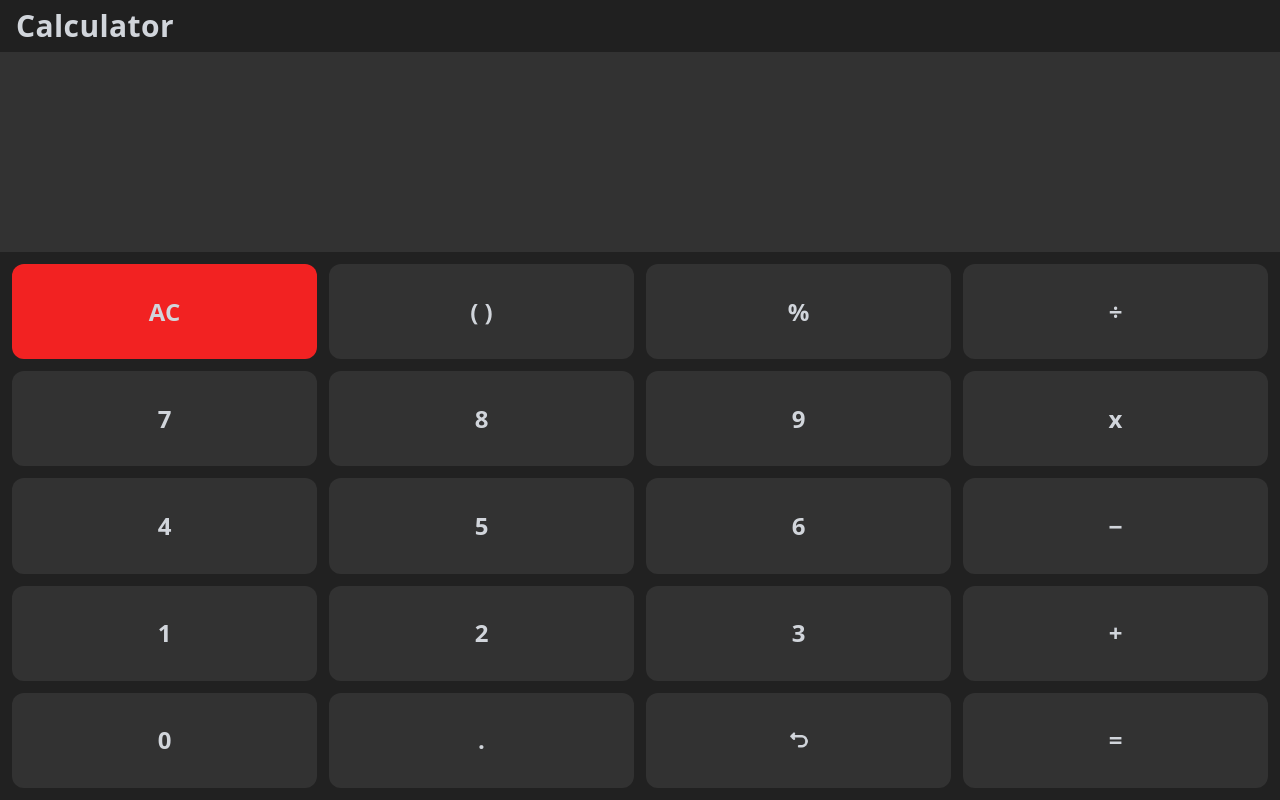
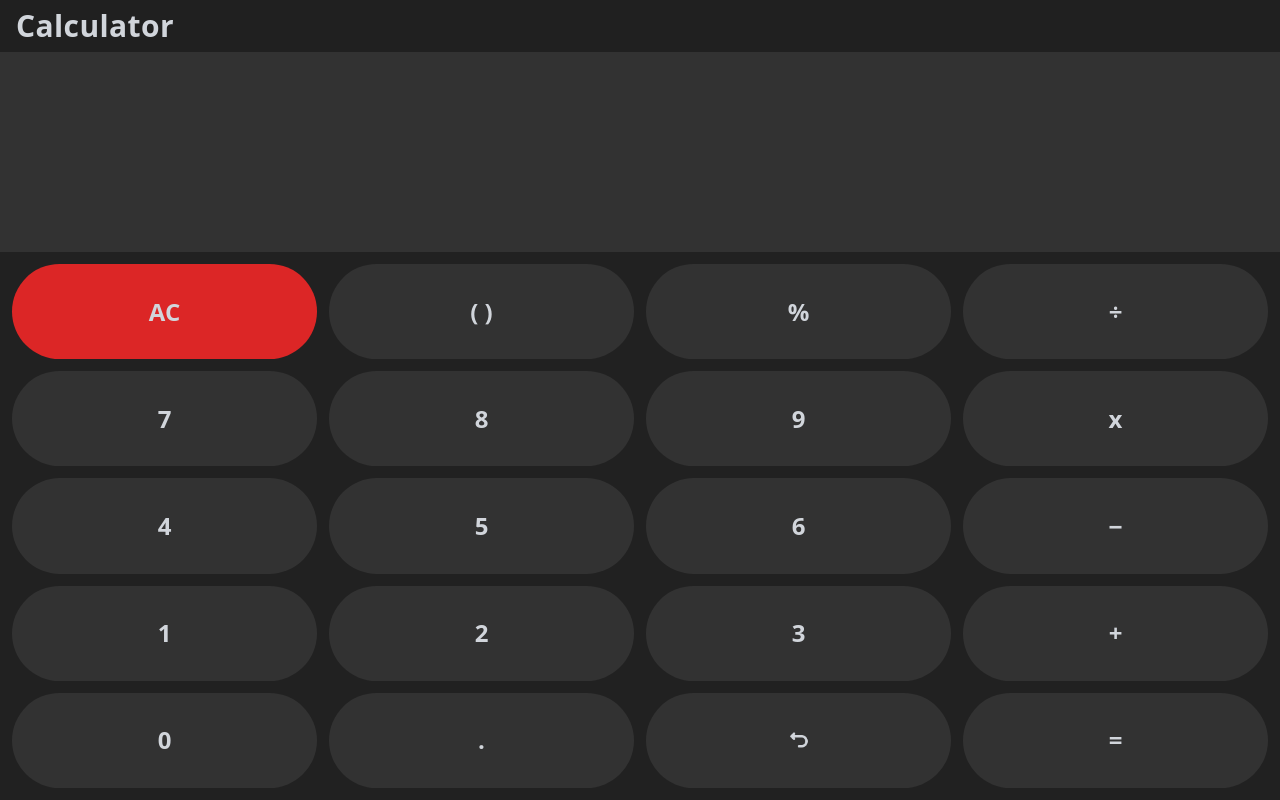
Before and after one commit to itsroyalrao/calculator, a React (Vite) app: page / in a window 1280 px wide. Built offline with nearby package versions, Linux system fonts and the light colour scheme.

Commit message:
eighteenteenth commit

```diff
--- a/src/pages/home/Home.jsx
+++ b/src/pages/home/Home.jsx
@@ -7,64 +7,64 @@ function Home() {
         <Header />
         <div className="w-full h-[25%] bg-[#323232]"></div>
         <div className="w-full grow grid grid-cols-4 gap-3 bg-[#212121] font-bold p-3 text-2xl">
-          <div className="flex justify-center items-center bg-[#f22222] rounded-xl sm:cursor-pointer hover:bg-[#484848]">
+          <div className="flex justify-center items-center bg-red-600 rounded-full sm:cursor-pointer active:rounded-xl sm:hover:bg-red-500">
             AC
           </div>
-          <div className="flex justify-center items-center bg-[#323232] rounded-xl sm:cursor-pointer hover:bg-[#484848]">
+          <div className="flex justify-center items-center bg-[#323232] rounded-full sm:cursor-pointer active:rounded-xl sm:hover:bg-[#484848]">
             ( )
           </div>
-          <div className="flex justify-center items-center bg-[#323232] rounded-xl sm:cursor-pointer hover:bg-[#484848]">
+          <div className="flex justify-center items-center bg-[#323232] rounded-full sm:cursor-pointer active:rounded-xl sm:hover:bg-[#484848]">
             %
           </div>
-          <div className="flex justify-center items-center bg-[#323232] rounded-xl sm:cursor-pointer hover:bg-[#484848]">
+          <div className="flex justify-center items-center bg-[#323232] rounded-full sm:cursor-pointer active:rounded-xl sm:hover:bg-[#484848]">
             ÷
           </div>
-          <div className="flex justify-center items-center bg-[#323232] rounded-xl sm:cursor-pointer hover:bg-[#484848]">
+          <div className="flex justify-center items-center bg-[#323232] rounded-full sm:cursor-pointer active:rounded-xl sm:hover:bg-[#484848]">
             7
           </div>
-          <div className="flex justify-center items-center bg-[#323232] rounded-xl sm:cursor-pointer hover:bg-[#484848]">
+          <div className="flex justify-center items-center bg-[#323232] rounded-full sm:cursor-pointer active:rounded-xl sm:hover:bg-[#484848]">
             8
           </div>
-          <div className="flex justify-center items-center bg-[#323232] rounded-xl sm:cursor-pointer hover:bg-[#484848]">
+          <div className="flex justify-center items-center bg-[#323232] rounded-full sm:cursor-pointer active:rounded-xl sm:hover:bg-[#484848]">
             9
           </div>
-          <div className="flex justify-center items-center bg-[#323232] rounded-xl sm:cursor-pointer hover:bg-[#484848]">
+          <div className="flex justify-center items-center bg-[#323232] rounded-full sm:cursor-pointer active:rounded-xl sm:hover:bg-[#484848]">
             x
           </div>
-          <div className="flex justify-center items-center bg-[#323232] rounded-xl sm:cursor-pointer hover:bg-[#484848]">
+          <div className="flex justify-center items-center bg-[#323232] rounded-full sm:cursor-pointer active:rounded-xl sm:hover:bg-[#484848]">
             4
           </div>
-          <div className="flex justify-center items-center bg-[#323232] rounded-xl sm:cursor-pointer hover:bg-[#484848]">
+          <div className="flex justify-center items-center bg-[#323232] rounded-full sm:cursor-pointer active:rounded-xl sm:hover:bg-[#484848]">
             5
           </div>
-          <div className="flex justify-center items-center bg-[#323232] rounded-xl sm:cursor-pointer hover:bg-[#484848]">
+          <div className="flex justify-center items-center bg-[#323232] rounded-full sm:cursor-pointer active:rounded-xl sm:hover:bg-[#484848]">
             6
           </div>
-          <div className="flex justify-center items-center bg-[#323232] rounded-xl sm:cursor-pointer hover:bg-[#484848]">
+          <div className="flex justify-center items-center bg-[#323232] rounded-full sm:cursor-pointer active:rounded-xl sm:hover:bg-[#484848]">
             −
           </div>
-          <div className="flex justify-center items-center bg-[#323232] rounded-xl sm:cursor-pointer hover:bg-[#484848]">
+          <div className="flex justify-center items-center bg-[#323232] rounded-full sm:cursor-pointer active:rounded-xl sm:hover:bg-[#484848]">
             1
           </div>
-          <div className="flex justify-center items-center bg-[#323232] rounded-xl sm:cursor-pointer hover:bg-[#484848]">
+          <div className="flex justify-center items-center bg-[#323232] rounded-full sm:cursor-pointer active:rounded-xl sm:hover:bg-[#484848]">
             2
           </div>
-          <div className="flex justify-center items-center bg-[#323232] rounded-xl sm:cursor-pointer hover:bg-[#484848]">
+          <div className="flex justify-center items-center bg-[#323232] rounded-full sm:cursor-pointer active:rounded-xl sm:hover:bg-[#484848]">
             3
           </div>
-          <div className="flex justify-center items-center bg-[#323232] rounded-xl sm:cursor-pointer hover:bg-[#484848]">
+          <div className="flex justify-center items-center bg-[#323232] rounded-full sm:cursor-pointer active:rounded-xl sm:hover:bg-[#484848]">
             +
           </div>
-          <div className="flex justify-center items-center bg-[#323232] rounded-xl sm:cursor-pointer hover:bg-[#484848]">
+          <div className="flex justify-center items-center bg-[#323232] rounded-full sm:cursor-pointer active:rounded-xl sm:hover:bg-[#484848]">
             0
           </div>
-          <div className="flex justify-center items-center bg-[#323232] rounded-xl sm:cursor-pointer hover:bg-[#484848]">
+          <div className="flex justify-center items-center bg-[#323232] rounded-full sm:cursor-pointer active:rounded-xl sm:hover:bg-[#484848]">
             .
           </div>
-          <div className="flex justify-center items-center bg-[#323232] rounded-xl sm:cursor-pointer hover:bg-[#484848]">
+          <div className="flex justify-center items-center bg-[#323232] rounded-full sm:cursor-pointer active:rounded-xl sm:hover:bg-[#484848]">
             <img src="icons/backbtn.png" alt="b" className="w-5" />
           </div>
-          <div className="flex justify-center items-center bg-[#323232] rounded-xl sm:cursor-pointer hover:bg-[#484848]">
+          <div className="flex justify-center items-center bg-[#323232] rounded-full sm:cursor-pointer active:rounded-xl sm:hover:bg-[#484848]">
             =
           </div>
         </div>
```
